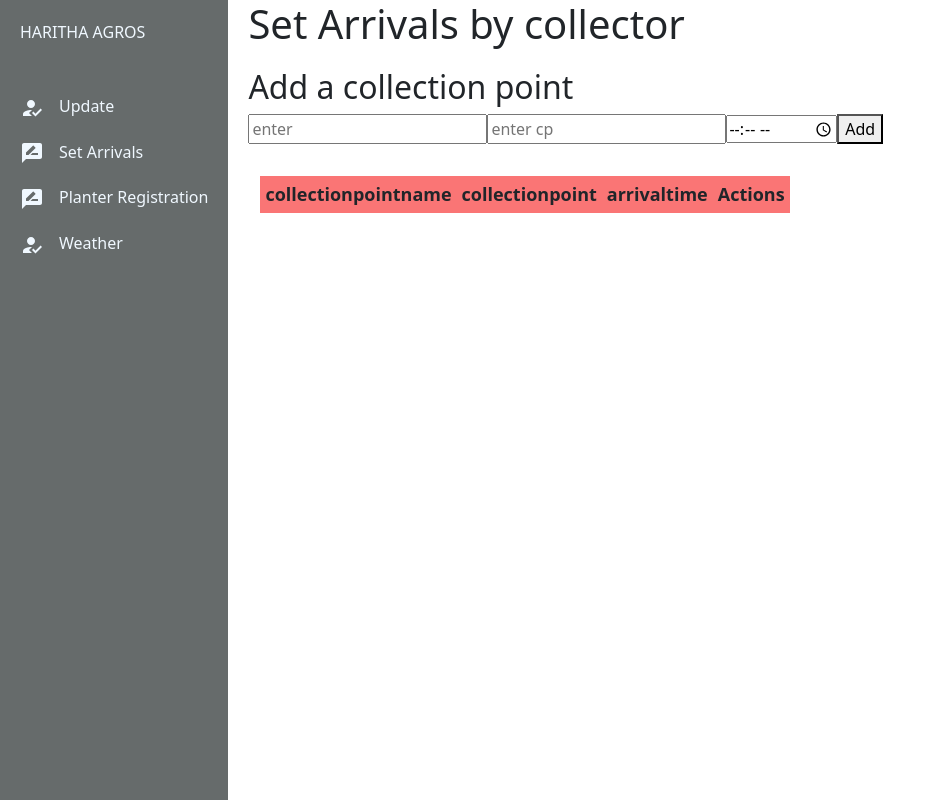
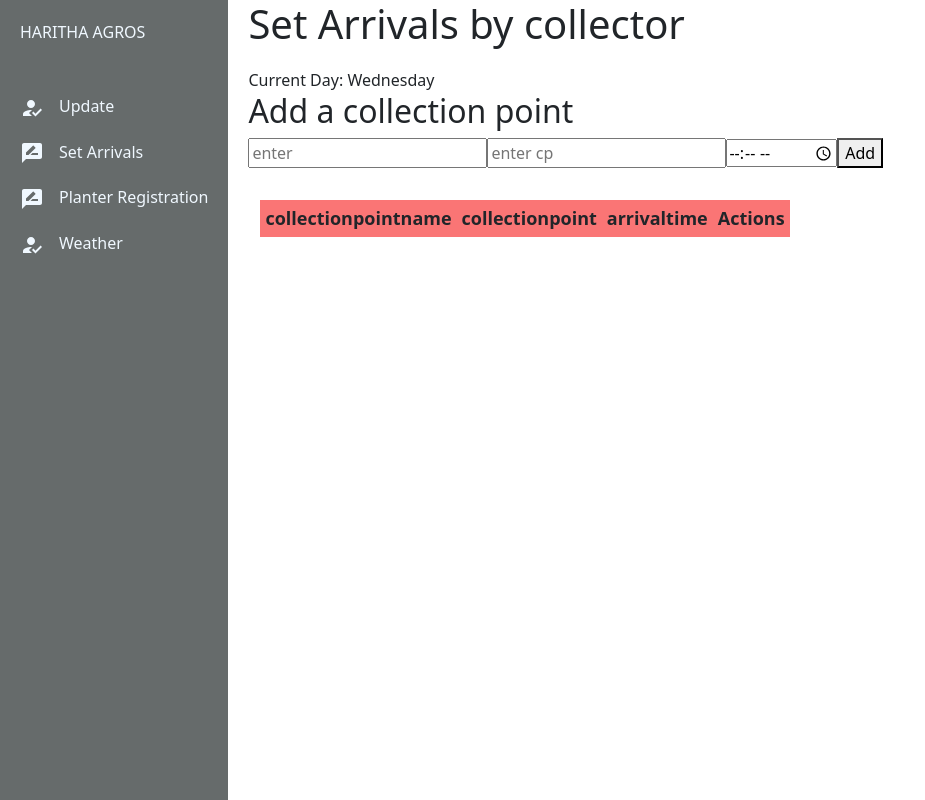
Before and after one commit to PasinduGalwaththa/plantation_project_frontend, a React (Create React App) app: page /setarrivals in a window 1280 px wide. Shown: the whole page, without its empty margins (0-925 px from the left). Built offline with nearby package versions, Linux system fonts and the light colour scheme; the HTML template or start-up script is replaced by a standard one.

Commit message:
setaarivals successfully coded and remain for axio

```diff
--- a/src/Pages/CollectorDashboard/SetArrivals.js
+++ b/src/Pages/CollectorDashboard/SetArrivals.js
@@ -1,4 +1,4 @@
-import React, {useState,Fragment}from "react";
+import React, {useState,Fragment,useEffect}from "react";
 import './UpdateForm.css';
 import Navbar from "../../Components/Navbar/Navbar";
 import moment from 'moment';
@@ -18,17 +18,26 @@ import ReadOnlyRow from "../../Components/ReadOnlyRow";
 import EditableRow from "../../Components/EditableRow";
 
 export const SetArrivals =()=>{
+    const [currentDay, setCurrentDay] = useState("");
     const [contacts, setContacts] = useState(new Array(0));
     const [addFormData,setAddFormData]=useState({
       collectionpointname:'',
       collectionpoint:'',
-      arrivaltime:''
+      arrivaltime:'',
+      day:'',
     });
+
+    useEffect(() => {
+      // Get the current day when the component mounts
+      const day = moment().format("dddd");
+      setCurrentDay(day);
+    }, []);
 
     const [editFormData,setEditFormData]=useState({
       collectionpointname:'',
       collectionpoint:'',
-      arrivaltime:''
+      arrivaltime:'',
+      day:'',
 
     })
 
@@ -67,18 +76,28 @@ export const SetArrivals =()=>{
     const handleSubmit = (event) => {
       const form = event.currentTarget;
 
-      console.log(addFormData);
+      //console.log(addFormData);
       event.preventDefault();
 
       const newContact={
         //id:nanoid(),
         collectionpointname:addFormData.collectionpointname,
         collectionpoint:addFormData.collectionpoint,
-        arrivaltime:addFormData.arrivaltime
+        arrivaltime:addFormData.arrivaltime,
+        day:currentDay,
+
       }
+      console.log(newContact);
 
       const newContacts= [...contacts,newContact];
       setContacts(newContacts);
+
+      setAddFormData({
+        collectionpointname: "",
+        collectionpoint: "",
+        arrivaltime: "",
+        day: "", // Clear the 'day' property
+      });
 
 
 
@@ -91,7 +110,8 @@ export const SetArrivals =()=>{
         id:editContactId,
         collectionpointname:editFormData.collectionpointname,
         collectionpoint:editFormData.collectionpoint,
-        arrivaltime:editFormData.arrivaltime
+        arrivaltime:editFormData.arrivaltime,
+        day:editFormData.day
       }
       const newContacts=[...contacts];
       const index = contacts.findIndex((contact)=>contact.id===editContactId);
@@ -107,7 +127,8 @@ export const SetArrivals =()=>{
       const formValues = {
         collectionpointname:contact.collectionpointname,
         collectionpoint:contact.collectionpoint,
-        arrivaltime:contact.arrivaltime
+        arrivaltime:contact.arrivaltime,
+        day:contact.day
 
 
 
@@ -139,6 +160,8 @@ export const SetArrivals =()=>{
       <div><Navbar /></div>
       <div>
       <div className="div1"><h1>Set Arrivals by collector</h1></div>
+      <div>Current Day: {currentDay}</div>
+
       <div className="addCollectionPoint">
         <h2>Add a collection point</h2>
         <form onSubmit={handleSubmit}>
```
